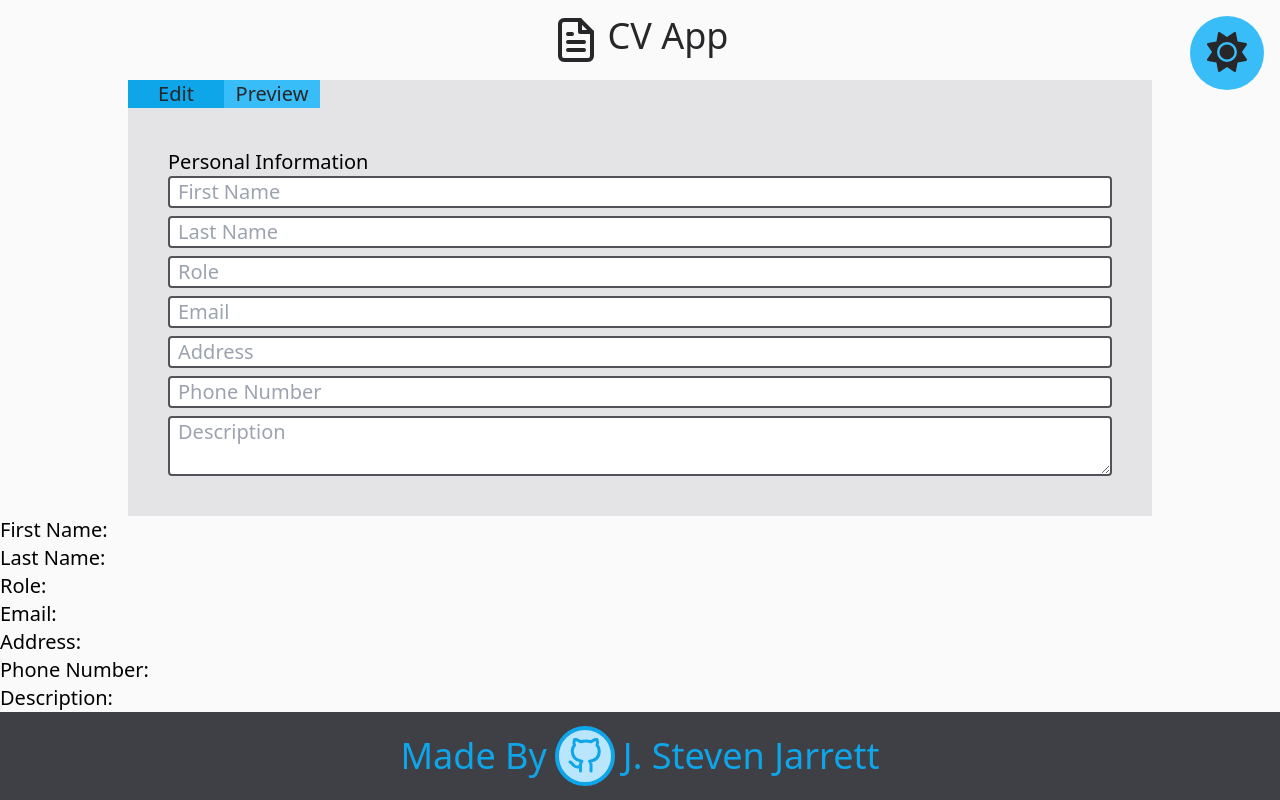
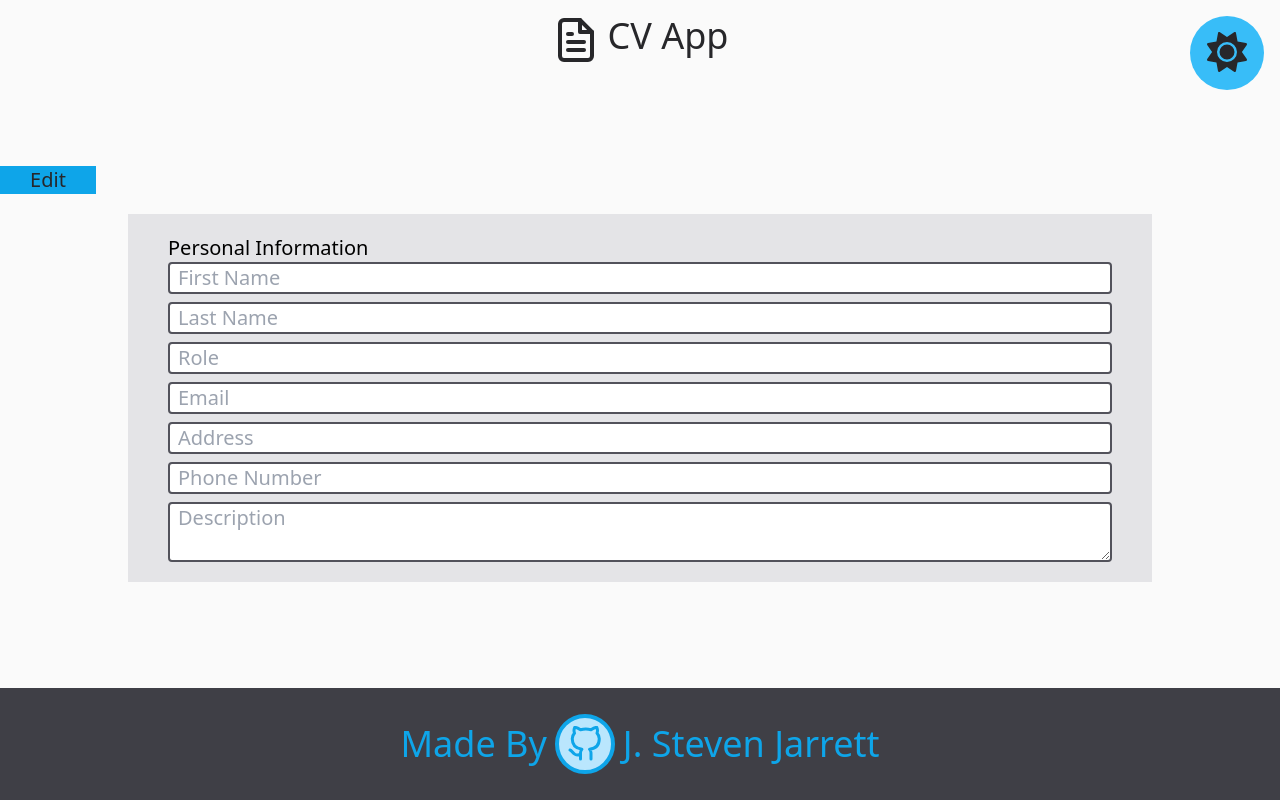
Before and after one commit to Bantchee/cv-project, a React (Create React App) app: page / in a window 1280 px wide. Built offline with nearby package versions, Linux system fonts and the light colour scheme; the HTML template or start-up script is replaced by a standard one.

Commit message:
Update preview page using state

```diff
--- a/src/App.js
+++ b/src/App.js
@@ -1,14 +1,16 @@
 import React from 'react'
 import { EditPage } from './components/EditPage.js';
-import { PreviewPage } from './components/PreviewPage'
+import { PreviewPage } from './components/PreviewPage.js';
 import { Header } from './components/Header.js';
 import { Footer } from './components/Footer.js';
+import { Button } from './components/utility/Button.js'
 
 class App extends React.Component {
   constructor(props) {
     super(props);
 
     this.state = {
+      isEditPage: true,
       personal: {
         firstName: "",
         lastName: "",
@@ -24,8 +26,17 @@ class App extends React.Component {
   handleInputChange(e) {
     let key = e.target.name;
     let val = e.target.value;
+    const personal = JSON.parse(JSON.stringify(this.state.personal));
+    personal[key] = val;
     this.setState({
-      [key]: val,
+      personal,
+    });
+  }
+
+  handleButtonClick(e) {
+    console.log("hi");
+    this.setState({
+      isEditPage: !this.state.isEditPage,
     });
   }
 
@@ -33,16 +44,29 @@ class App extends React.Component {
     return (
       <div className="text-xl bg-zinc-50 dark:bg-zinc-700 h-screen flex flex-col justify-between">
         <Header />
-        <EditPage onChange={(e) => this.handleInputChange(e)} />
-        <PreviewPage
-          firstName={this.state.firstName}
-          lastName={this.state.lastName}
-          role={this.state.role}
-          email={this.state.email}
-          address={this.state.address}
-          phoneNumber={this.state.phoneNumber}
-          description={this.state.description}
-        />
+        <div>
+          {(this.state.isEditPage) ?
+            <Button value="Edit" className="w-24 text-zinc-800 bg-sky-500" onClick={(e) => {this.handleButtonClick(e)}}/> :
+            <Button value="Preview" className="w-24 text-zinc-800 bg-sky-400" onClick={(e) => {this.handleButtonClick(e)}}/>
+          }
+
+
+          {(this.state.isEditPage) ?
+            <EditPage
+              onChange={(e) => this.handleInputChange(e)}
+              personal = {this.state.personal}
+            /> :
+            <PreviewPage
+              firstName={this.state.personal.firstName}
+              lastName={this.state.personal.lastName}
+              role={this.state.personal.role}
+              email={this.state.personal.email}
+              address={this.state.personal.address}
+              phoneNumber={this.state.personal.phoneNumber}
+              description={this.state.personal.description}
+            />
+          }
+        </div>
         <Footer />
       </div>
     )
--- a/src/components/EditPage.js
+++ b/src/components/EditPage.js
@@ -1,14 +1,14 @@
 import React from 'react';
 import { Personal } from './sections/Personal.js'
-import { Button } from './utility/Button.js';
 
 export class EditPage extends React.Component {
     render() {
         return (
             <div className="bg-zinc-200 mx-32">
-                <Button value="Edit" className="w-24 text-zinc-800 bg-sky-500"/>
-                <Button value="Preview" className="w-24 text-zinc-800 bg-sky-400" />
-                <Personal onChange={this.props.onChange}/>
+                <Personal
+                    onChange={this.props.onChange}
+                    personal = {this.props.personal}
+                />
             </div>
         )
     }
--- a/src/components/sections/Personal.js
+++ b/src/components/sections/Personal.js
@@ -3,10 +3,6 @@ import { Input } from '../utility/Input';
 import { TextArea } from '../utility/TextArea';
 
 export class Personal extends Component {
-    // onChange = (event) => {
-    //     console.log(event.target.value);
-    // }
-
     render() {
         return (
             <div className=" m-5 p-5">
@@ -17,41 +13,48 @@ export class Personal extends Component {
                         type="text"
                         name="firstName"
                         placeholder="First Name"
+                        value = {this.props.personal.firstName}
                     />
                     <Input
                         onChange={(e) => this.props.onChange(e)}
                         type="text"
                         name="lastName"
                         placeholder="Last Name"
+                        value = {this.props.personal.lastName}
                     />
                     <Input
                         onChange={(e) => this.props.onChange(e)}
                         type="text"
                         name="role"
                         placeholder="Role"
+                        value = {this.props.personal.role}
                     />
                     <Input
                         onChange={(e) => this.props.onChange(e)}
                         type="email"
                         name="email"
                         placeholder="Email"
+                        value = {this.props.personal.email}
                     />
                     <Input
                         onChange={(e) => this.props.onChange(e)}
                         type="text"
                         name="address"
                         placeholder="Address"
+                        value = {this.props.personal.address}
                     />
                     <Input
                         onChange={(e) => this.props.onChange(e)}
                         type="text"
                         name="phoneNumber"
                         placeholder="Phone Number"
+                        value = {this.props.personal.phoneNumber}
                     />
                     <TextArea
                         onChange={(e) => this.props.onChange(e)}
                         name="description"
                         placeholder="Description"
+                        value = {this.props.personal.description}
                     />
                 </div>
             </div>
--- a/src/components/utility/Button.js
+++ b/src/components/utility/Button.js
@@ -2,9 +2,12 @@ import React from 'react';
 
 export class Button extends React.Component {
    render() {
-        let {value, className} = this.props
+        let {value, className, onClick} = this.props
         return (
-            <button className={className}>
+            <button
+                className={className}
+                onClick={(e) => onClick(e)}
+            >
                 {value}
             </button>
         )
--- a/src/components/utility/Input.js
+++ b/src/components/utility/Input.js
@@ -1,8 +1,9 @@
 import React from 'react'
 
 export class Input extends React.Component {
+    shouldComponentUpdate = () => false;
     render() {
-        let { onChange, type, name, placeholder } = this.props;
+        let { onChange, type, name, placeholder, value} = this.props;
         return (
             <input
                 className="rounded pl-2 border-zinc-600 border-solid border-2"
@@ -10,6 +11,7 @@ export class Input extends React.Component {
                 type={type}
                 name={name}
                 placeholder={placeholder}
+                // value={value}
             />
         )
     }
--- a/src/components/utility/TextArea.js
+++ b/src/components/utility/TextArea.js
@@ -2,13 +2,14 @@ import React from 'react'
 
 export class TextArea extends React.Component {
     render() {
-        let { onChange, name, placeholder } = this.props;
+        let { onChange, name, placeholder, value } = this.props;
         return (
             <textarea
                 className="rounded pl-2 border-zinc-600 border-solid border-2"
                 onChange={onChange}
                 name={name}
                 placeholder={placeholder}
+                // value={value}
             />
         )
     }
```
